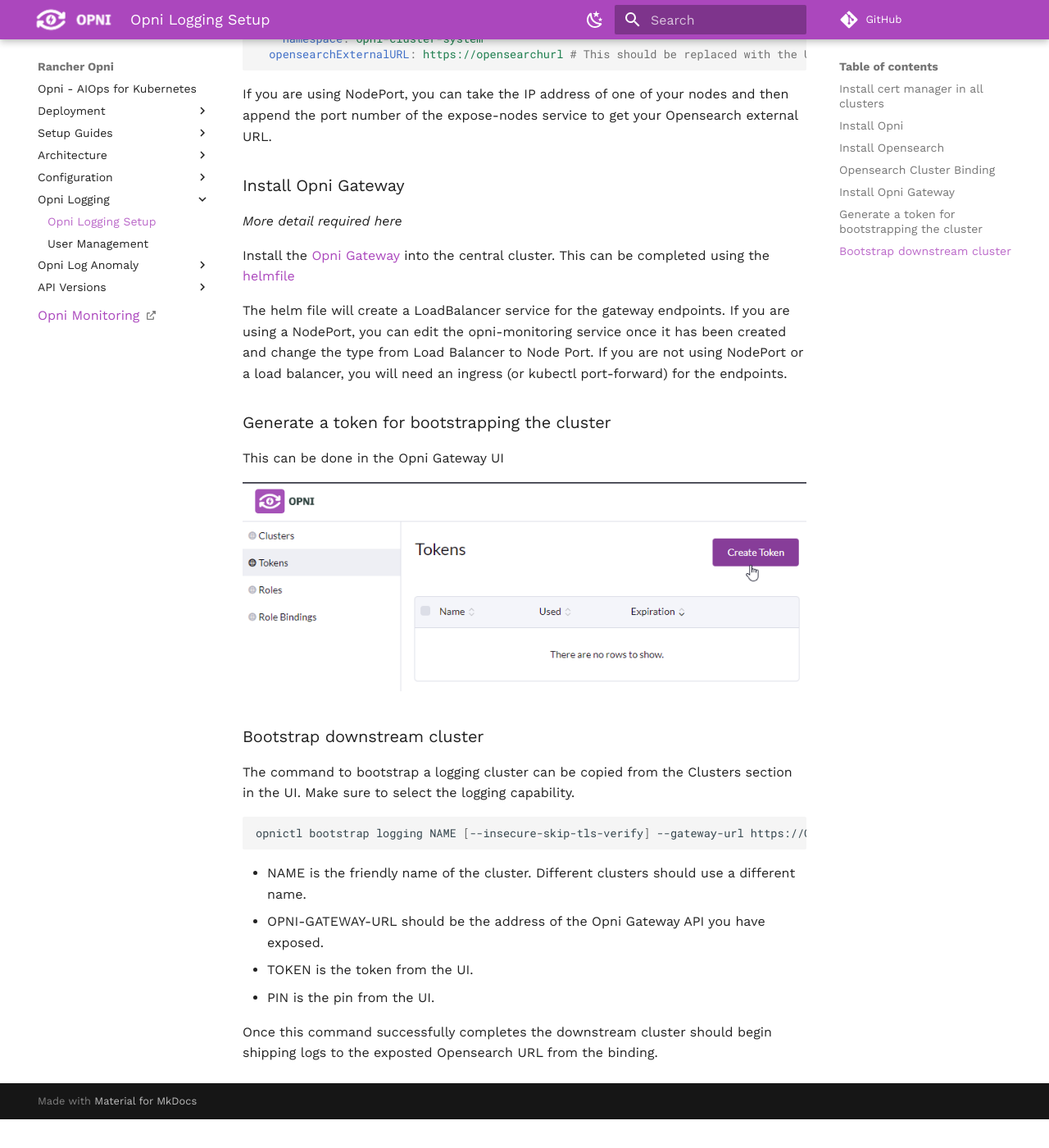
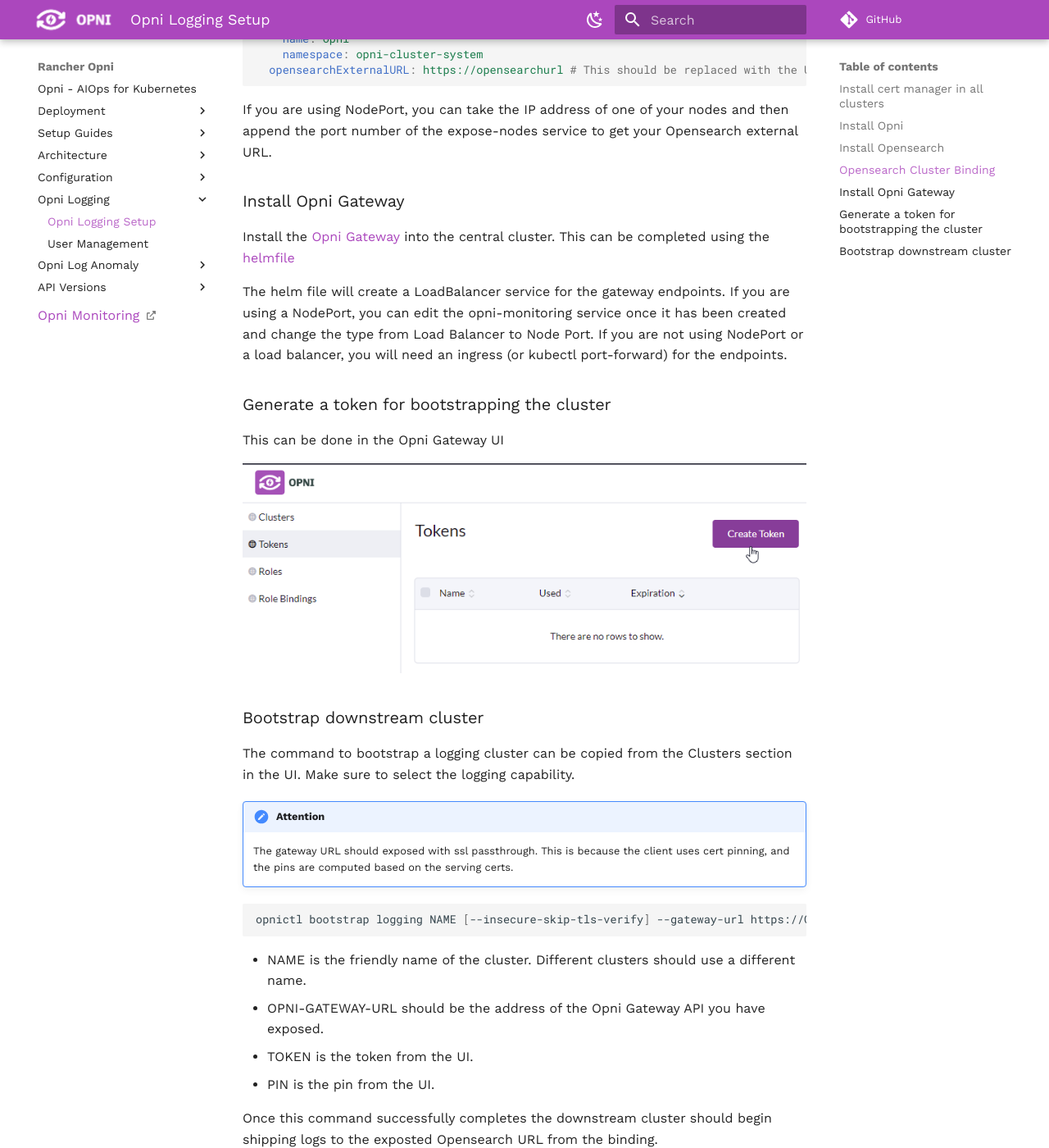
Before and after one commit to rancher/opni-docs, an MkDocs documentation site: the page built from docs/logging/logging.md, in a window 1280 px wide and 1400 px high, scrolled down 3197 px. Shown: the whole window at 82% size. Built offline with MkDocs 1.6.1 and Material for MkDocs 9.7.7, drawn with Linux system fonts in a browser that asks for light colours; comment, search, counter and statistics services are not loaded; the version menu is left out; before the commit the page ends 4562 px from its top, so only the background shows below that; some of the changed lines change nothing that is shown; some of the changed text lies outside the part shown.

Commit message:
Loggign update for v0.4.1

````diff
--- a/docs/logging/logging.md
+++ b/docs/logging/logging.md
@@ -32,7 +32,7 @@
   general:
     httpPort: 9200
     vendor: opensearch
-    version: 1.2.3
+    version: 1.3.1
     serviceName: os-svc
     setVMMaxMapCount: true
   confMgmt:
@@ -40,8 +40,9 @@
     monitoring: false
   dashboards:
     enable: true
-    version: 1.2.0
+    version: 1.3.1
     replicas: 1
+    image: rancher/opensearch-dashboards:1.3.1
   nodePools:
   - component: master
     replicas: 3
@@ -125,8 +126,6 @@
 If you are using NodePort, you can take the IP address of one of your nodes and then append the port number of the expose-nodes service to get your Opensearch external URL.
 
 ### Install Opni Gateway
-*More detail required here*
-
 Install the [Opni Gateway](https://github.com/rancher/opni-monitoring) into the central cluster. This can be completed using the [helmfile](https://github.com/rancher/opni-monitoring/blob/main/deploy/helmfile.yaml)
 
 The helm file will create a LoadBalancer service for the gateway endpoints. If you are using a NodePort, you can edit the opni-monitoring service once it has been created and change the type from Load Balancer to Node Port. If you are not using NodePort or a load balancer, you will need an ingress (or kubectl port-forward) for the endpoints.
@@ -139,6 +138,9 @@
 ### Bootstrap downstream cluster
 The command to bootstrap a logging cluster can be copied from the Clusters section in the UI.  Make sure to select the logging capability.
 
+!!! attention
+    The gateway URL should exposed with ssl passthrough.  This is because the client uses cert pinning, and the pins are computed based on the serving certs.
+
 ```sh
 opnictl bootstrap logging NAME [--insecure-skip-tls-verify] --gateway-url https://OPNI-GATEWAY-URL --token=TOKEN --pin=PIN
 ```
````
